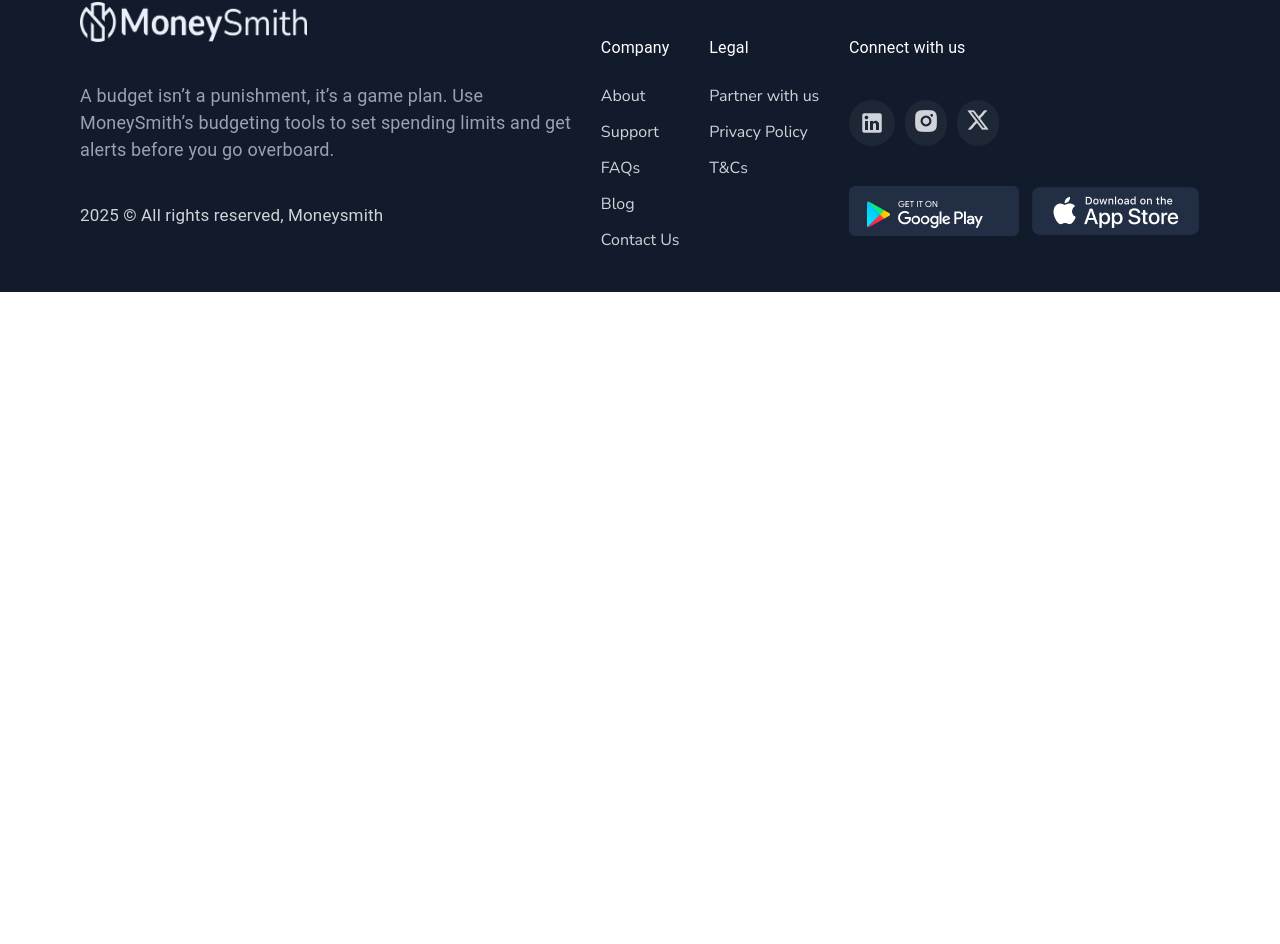
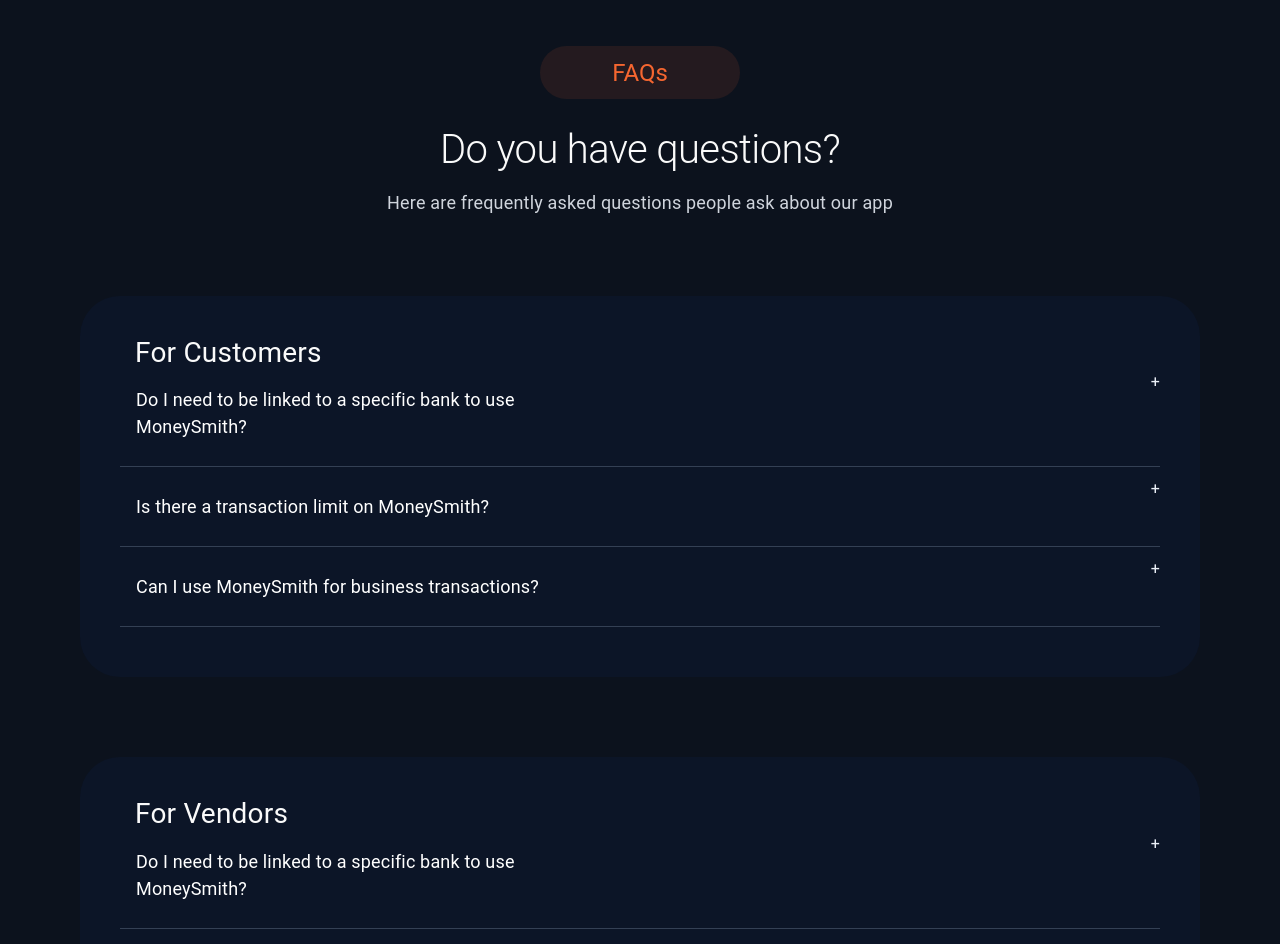
Before and after one commit to MoneySmithDevelopment/website, a React (Vite) app in the folder frontend/: page / in a window 1280 px wide. Shown: the part 4266-5210 px from the top of the page. Before the commit the page ends 4558 px from the top, so only its background shows below. Built offline with nearby package versions, Linux system fonts and the light colour scheme.

Commit message:
feat: FAQs section done

```diff
--- /dev/null
+++ b/frontend/src/components/faqs/Customer.tsx
@@ -0,0 +1,93 @@
+import { Typography } from "@mui/material";
+import React, { useState } from "react";
+
+const vendor_faqs = [
+  {
+    id: 1,
+    question: "Do I need to be linked to a specific bank to use MoneySmith?",
+    answer:
+      "No, you don’t need to be linked to a specific bank. Our app supports multiple banks, allowing you to connect your preferred account seamlessly. Whether you use one bank or multiple, you can easily manage transactions without restrictions.",
+  },
+  {
+    id: 2,
+    question: "Is there a transaction limit on MoneySmith?",
+    answer:
+      "MoneySmith does not impose a strict transaction limit, but your bank may have certain limits. Check with your bank for specific details.",
+  },
+  {
+    id: 3,
+    question: "Can I use MoneySmith for business transactions?",
+    answer:
+      "Yes, MoneySmith supports both personal and business transactions. You can manage payments efficiently for your business needs.",
+  },
+];
+
+const Customer = () => {
+  const [openFAQ, setOpenFAQ] = useState<number | null>(null);
+
+  const toggleFAQ = (id: number) => {
+    setOpenFAQ((prevId) => (prevId === id ? null : id)); // Toggle logic
+  };
+
+  return (
+    <div className="p-[40px]">
+      <div className="bg-[#0C1527] p-[40px] rounded-[40px] gap-[24px]">
+        <Typography
+          variant="h4"
+          sx={{ fontSize: "28px", color: "#FAFAFA", paddingX: "15px" }}
+        >
+          For Customers
+        </Typography>
+        {vendor_faqs.map((faq) => (
+          <>
+            <div key={faq.id} className="flex">
+              {/* Question Section */}
+              <div
+                className="flex justify-between cursor-pointer p-[16px] w-1/2"
+                onClick={() => toggleFAQ(faq.id)}
+              >
+                <Typography
+                  className="text-white"
+                  sx={{ fontSize: "18px", fontWeight: 400 }}
+                >
+                  {faq.question}
+                </Typography>
+              </div>
+
+              {/* Answer Section (Only Show if Open) */}
+
+              <div className="w-[689px]">
+                {openFAQ === faq.id && (
+                  <div className="bg-[#102A4D] font-nunito flex justify-between p-[16px] gap-[8px] rounded-[8px] mb-[8px] ">
+                    <Typography sx={{ fontSize: "16px", color: "#EBEFF7" }}>
+                      {faq.answer}
+                    </Typography>
+                    <Typography
+                      sx={{ color: "#EBEFF7", cursor: "pointer" }}
+                      onClick={() => toggleFAQ(faq.id)}
+                    >
+                      -
+                    </Typography>
+                  </div>
+                )}
+
+                {!openFAQ || openFAQ !== faq.id ? (
+                  <div
+                    className="flex justify-end cursor-pointer"
+                    onClick={() => toggleFAQ(faq.id)}
+                  >
+                    <Typography sx={{ color: "#EBEFF7" }}>+</Typography>
+                  </div>
+                ) : null}
+              </div>
+            </div>
+
+            <hr className="my-[10px] border-[#344054]" />
+          </>
+        ))}
+      </div>
+    </div>
+  );
+};
+
+export default Customer;
--- /dev/null
+++ b/frontend/src/components/faqs/Vendor.tsx
@@ -0,0 +1,93 @@
+import { Typography } from "@mui/material";
+import React, { useState } from "react";
+
+const vendor_faqs = [
+  {
+    id: 1,
+    question: "Do I need to be linked to a specific bank to use MoneySmith?",
+    answer:
+      "No, you don’t need to be linked to a specific bank. Our app supports multiple banks, allowing you to connect your preferred account seamlessly. Whether you use one bank or multiple, you can easily manage transactions without restrictions.",
+  },
+  {
+    id: 2,
+    question: "Is there a transaction limit on MoneySmith?",
+    answer:
+      "MoneySmith does not impose a strict transaction limit, but your bank may have certain limits. Check with your bank for specific details.",
+  },
+  {
+    id: 3,
+    question: "Can I use MoneySmith for business transactions?",
+    answer:
+      "Yes, MoneySmith supports both personal and business transactions. You can manage payments efficiently for your business needs.",
+  },
+];
+
+const Vendor = () => {
+  const [openFAQ, setOpenFAQ] = useState<number | null>(null);
+
+  const toggleFAQ = (id: number) => {
+    setOpenFAQ((prevId) => (prevId === id ? null : id)); // Toggle logic
+  };
+
+  return (
+    <div className="p-[40px]">
+      <div className="bg-[#0C1527] p-[40px] rounded-[40px] gap-[24px]">
+        <Typography
+          variant="h4"
+          sx={{ fontSize: "28px", color: "#FAFAFA", paddingX: "15px" }}
+        >
+          For Vendors
+        </Typography>
+        {vendor_faqs.map((faq) => (
+          <>
+            <div key={faq.id} className="flex">
+              {/* Question Section */}
+              <div
+                className="flex justify-between cursor-pointer p-[16px] w-1/2"
+                onClick={() => toggleFAQ(faq.id)}
+              >
+                <Typography
+                  className="text-white"
+                  sx={{ fontSize: "18px", fontWeight: 400 }}
+                >
+                  {faq.question}
+                </Typography>
+              </div>
+
+              {/* Answer Section (Only Show if Open) */}
+
+              <div className="w-[689px]">
+                {openFAQ === faq.id && (
+                  <div className="bg-[#102A4D] font-nunito flex justify-between p-[16px] gap-[8px] rounded-[8px] mb-[8px] ">
+                    <Typography sx={{ fontSize: "16px", color: "#EBEFF7" }}>
+                      {faq.answer}
+                    </Typography>
+                    <Typography
+                      sx={{ color: "#EBEFF7", cursor: "pointer" }}
+                      onClick={() => toggleFAQ(faq.id)}
+                    >
+                      -
+                    </Typography>
+                  </div>
+                )}
+
+                {!openFAQ || openFAQ !== faq.id ? (
+                  <div
+                    className="flex justify-end cursor-pointer"
+                    onClick={() => toggleFAQ(faq.id)}
+                  >
+                    <Typography sx={{ color: "#EBEFF7" }}>+</Typography>
+                  </div>
+                ) : null}
+              </div>
+            </div>
+
+            <hr className="my-[10px] border-[#344054]" />
+          </>
+        ))}
+      </div>
+    </div>
+  );
+};
+
+export default Vendor;
--- /dev/null
+++ b/frontend/src/components/landingPage/FAQs.tsx
@@ -0,0 +1,47 @@
+import { Chip, Typography } from "@mui/material";
+import React from "react";
+import Customer from "../faqs/Customer";
+import Vendor from "../faqs/Vendor";
+
+const FAQs = () => {
+  return (
+    <div className="p-[40px]">
+      <div className="flex flex-col gap-[16px] pt-[32px] pb-[40px]">
+        <div className="flex justify-center px-[24px] py-[12px] font-lato">
+          <Chip
+            label="FAQs"
+            variant="filled"
+            sx={{
+              fontSize: "24PX",
+              color: "#F56630",
+              borderColor: "#F566301A",
+              backgroundColor: "#F566301A",
+
+              //fontWeight: 600,
+              height: "53px",
+              width: "200px",
+              borderRadius: "40px",
+            }}
+          />
+        </div>
+
+        <div className="font-lato flex justify-center text-center text-[#FAFAFA]">
+          <Typography variant="h1" sx={{ fontSize: "40px" }}>
+            Do you have questions?
+          </Typography>
+        </div>
+
+        <div className="font-nunito flex justify-center text-center text-[#D0D5DD]">
+          <Typography sx={{ fontSize: "18px" }} variant="body2">
+            Here are frequently asked questions people ask about our app
+          </Typography>
+        </div>
+      </div>
+
+      <Customer />
+      <Vendor />
+    </div>
+  );
+};
+
+export default FAQs;
--- a/frontend/src/pages/Home.tsx
+++ b/frontend/src/pages/Home.tsx
@@ -6,6 +6,7 @@ import Customer_app from "../components/landingPage/Customer_app";
 import nfc_logo from "../logos/nfc_logo.png";
 import Vendor_app from "../components/landingPage/Vendor_app";
 import Blog from "../components/landingPage/Blog";
+import FAQs from "../components/landingPage/FAQs";
 
 const Home = () => {
   return (
@@ -106,6 +107,11 @@ const Home = () => {
       <div>
         <Blog />
       </div>
+
+      {/**FAQs section */}
+      <div id="faq">
+        <FAQs />
+      </div>
     </Navbar_Footer>
   );
 };
```
